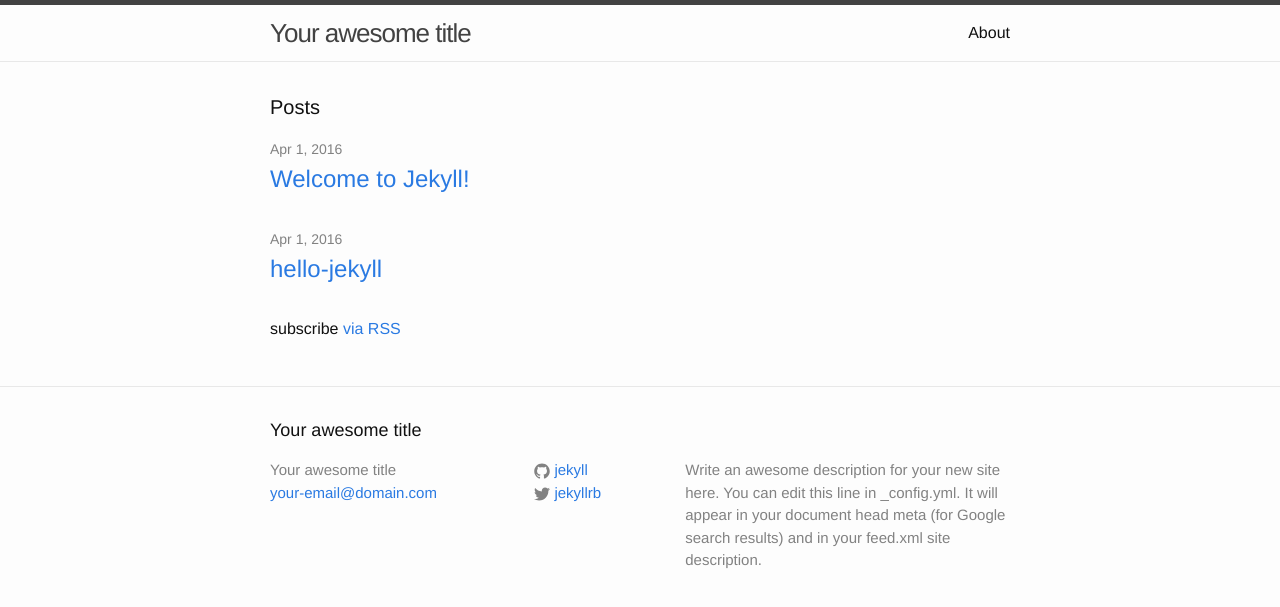
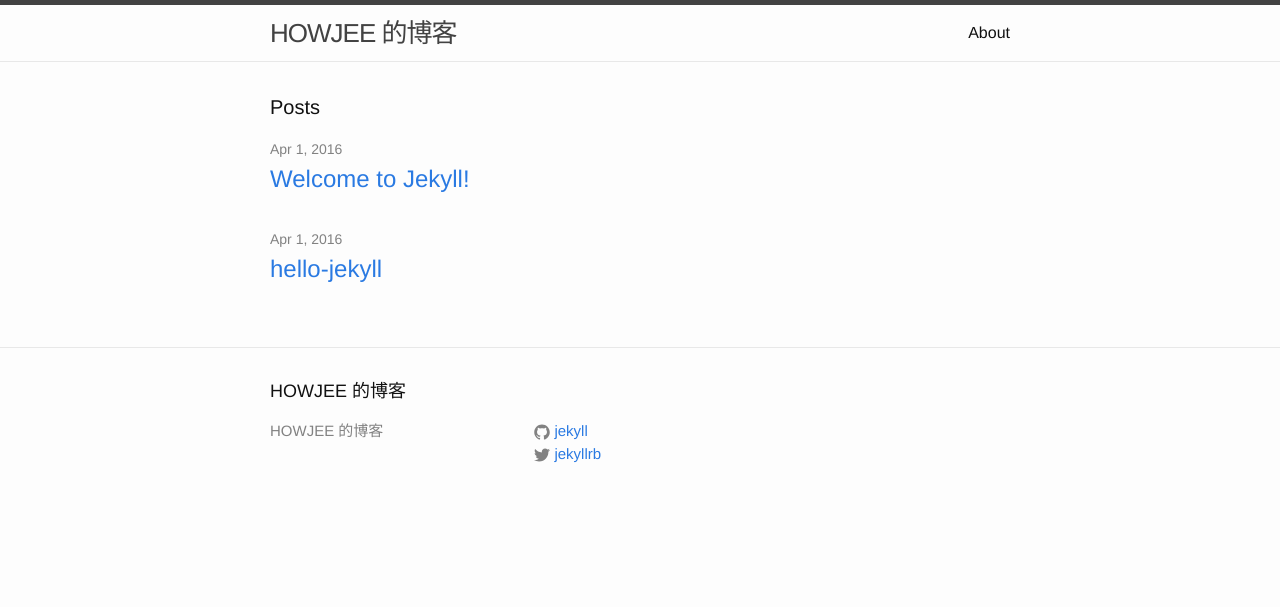
Before and after one commit to howjee/howjee.github.io, a Jekyll site: the page built from index.html, in a window 1280 px wide. Shown: the top 607 px of the page. Built offline with Jekyll 4.4.1, drawn with Linux system fonts in a browser that asks for light colours.

Commit message:
change blog's title

```diff
--- a/_config.yml
+++ b/_config.yml
@@ -6,7 +6,7 @@
 # 'jekyll serve'. If you change this file, please restart the server process.
 
 # Site settings
-title: Your awesome title
+title: HOWJEE 的博客
 email: your-email@domain.com
 description: > # this means to ignore newlines until "baseurl:"
   Write an awesome description for your new site here. You can edit this
--- a/_includes/footer.html
+++ b/_includes/footer.html
@@ -8,7 +8,6 @@
       <div class="footer-col footer-col-1">
         <ul class="contact-list">
           <li>{{ site.title }}</li>
-          <li><a href="mailto:{{ site.email }}">{{ site.email }}</a></li>
         </ul>
       </div>
 
@@ -27,10 +26,6 @@
           {% endif %}
         </ul>
       </div>
-
-      <div class="footer-col footer-col-3">
-        <p>{{ site.description }}</p>
-      </div>
     </div>
 
   </div>
--- a/index.html
+++ b/index.html
@@ -18,6 +18,4 @@ layout: default
     {% endfor %}
   </ul>
 
-  <p class="rss-subscribe">subscribe <a href="{{ "/feed.xml" | prepend: site.baseurl }}">via RSS</a></p>
-
 </div>
```
